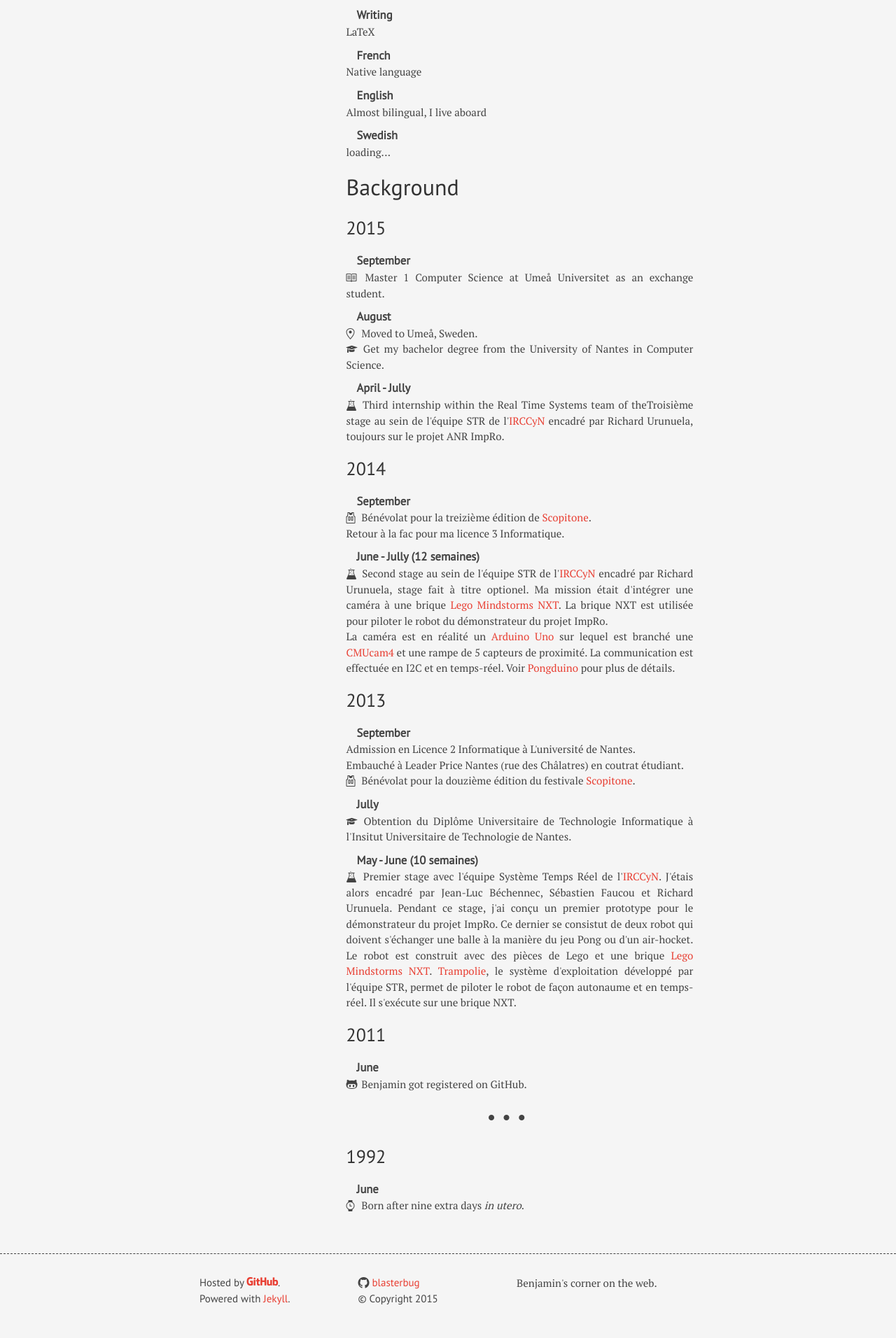
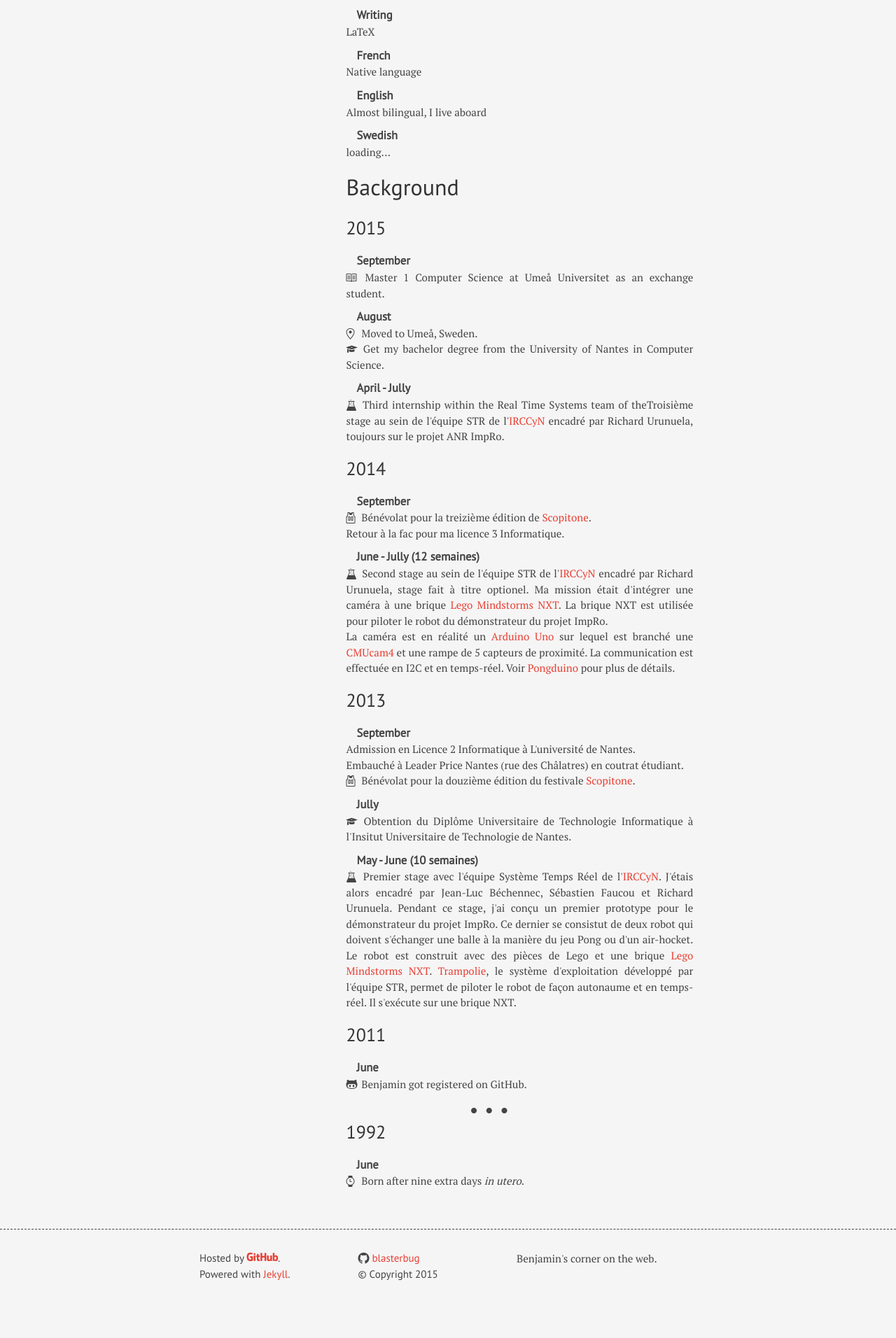
Before and after one commit to blasterbug/blasterbug.github.io, a Jekyll site: the page built from curriculum.md, in a window 1280 px wide. Shown: the part 760-2672 px from the top of the page at 70% size. Built offline with Jekyll 4.4.1, drawn with Linux system fonts in a browser that asks for light colours; some web fonts are replaced; Markdown is read by kramdown in place of the engine named in the settings; after the commit the page ends 2637 px from its top, so only the background shows below that.

Commit message:
dots updates

```diff
--- a/curriculum.md
+++ b/curriculum.md
@@ -134,7 +134,7 @@ permalink: /curriculum/
     </dd>
   </dl>
 
-  <div style="margin:25px 40% 25px;"><span class="octicon octicon-primitive-dot"></span> <span class="octicon octicon-primitive-dot"></span> <span class="octicon octicon-primitive-dot"></span></div>
+  <div style="margin: auto; width: 30%"><span class="octicon octicon-primitive-dot"></span> <span class="octicon octicon-primitive-dot"></span> <span class="octicon octicon-primitive-dot"></span></div>
 
   <h3 id="cur-1992" >1992</h3>
   <dl>
```
